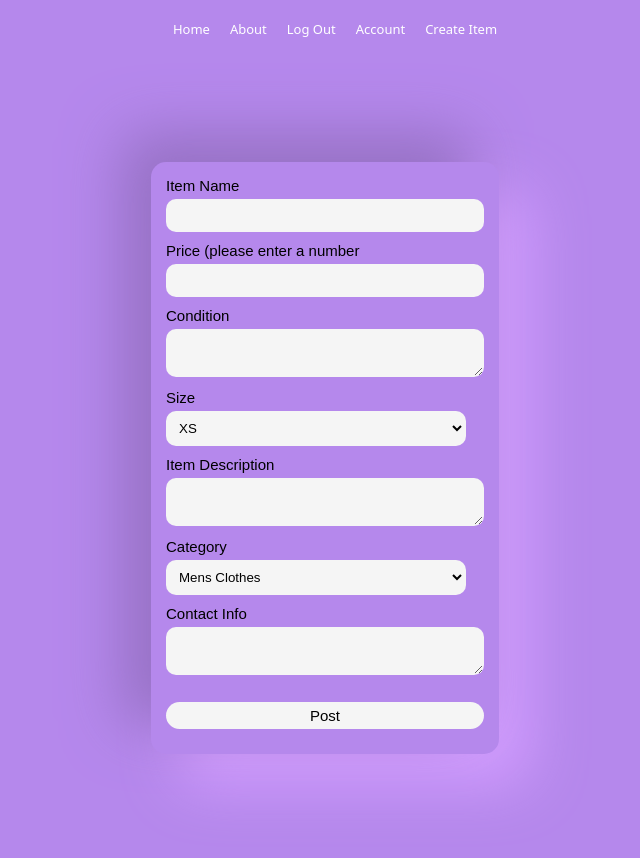
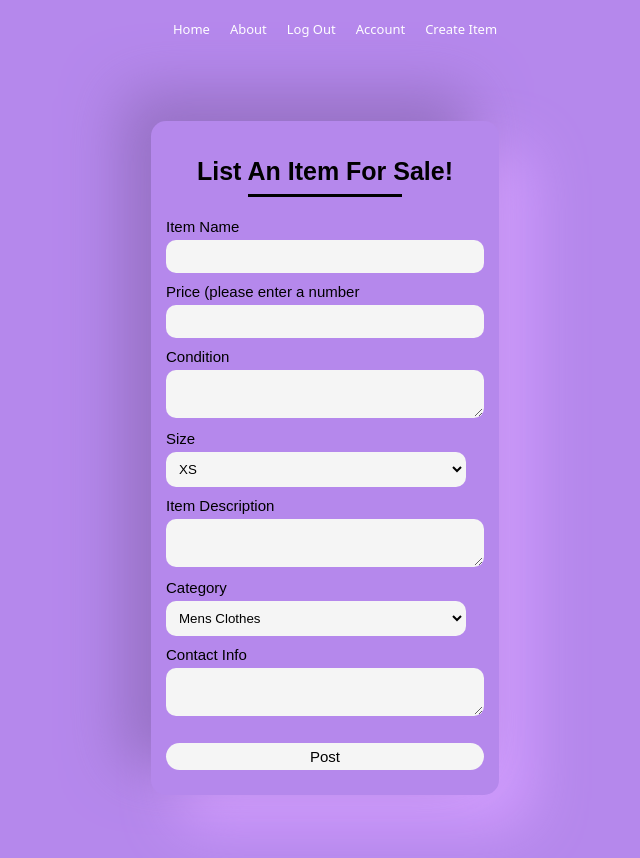
Before and after one commit to Haziq12/Boxd, a Flask app: page /create in a window 1280 px wide. Shown: the whole page, without its empty margins (315-955 px from the left). Run offline with Flask 2, Linux system fonts and the light colour scheme; the visitor is signed in with stand-in values (Sample User, id 1).

Commit message:
create item card title

```diff
--- a/myapp/static/styles/create_item.css
+++ b/myapp/static/styles/create_item.css
@@ -47,3 +47,24 @@
   padding-bottom: 5px;
   cursor: pointer;
 }
+
+
+.item {
+  display: flex;
+  justify-content: center;
+  align-items: center;
+}
+
+.h2 {
+  font-size: 25px;
+}
+
+.h2::after{
+  content: "";
+  display: block;
+  width: 60%;
+  height: 3px;
+  margin-top: 8px;
+  background: black;
+  margin-inline: auto;
+}
--- a/myapp/templates/create_item.html
+++ b/myapp/templates/create_item.html
@@ -5,6 +5,9 @@
 
     <div class="create-container">
       <form class="create-form" method="POST">
+        <div class="item">
+          <h2 class="h2">List An Item For Sale!</h2>
+      </div>
           {{form.hidden_tag()}}
 
           <div class="form-group">
```
